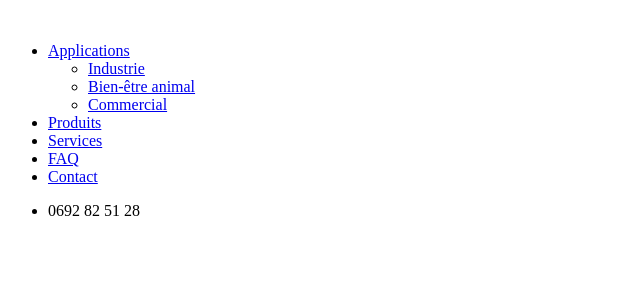
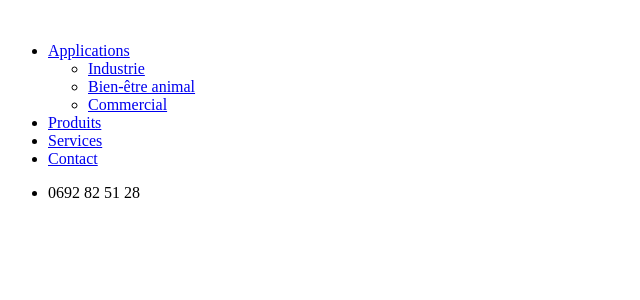
Before and after one commit to etheve-anthony/brassair, a Symfony app: template templates/navbar_lg_admin.html.twig in a window 1280 px wide. Shown: the top 300 px of the page, without its empty margins (0-640 px from the left). Run offline with Twig, Linux system fonts and the light colour scheme; the template is opened without the code that fills it, so the values that code supplies are empty; some libraries are stand-ins or nearby versions.

Commit message:
enlevement FAQ menu

```diff
--- a/templates/navbar_lg_admin.html.twig
+++ b/templates/navbar_lg_admin.html.twig
@@ -29,9 +29,6 @@
             <a class="nav-link me-3 fw-bold menu-item" href="{{ path('app_service') }}">Services</a>
           </li>
           <li class="nav-item">
-            <a class="nav-link me-3 fw-bold menu-item" href="#">FAQ</a>
-          </li>
-          <li class="nav-item">
             <a class="nav-link me-3 fw-bold menu-item" href="{{ path('app_contact_form_new') }}">Contact</a>
           </li>
         </ul>
--- a/templates/navbar_visitors_lg.html.twig
+++ b/templates/navbar_visitors_lg.html.twig
@@ -29,9 +29,6 @@
             <a class="nav-link me-3 fw-bold menu-item" href="{{ path('app_service') }}">Services</a>
           </li>
           <li class="nav-item">
-            <a class="nav-link me-3 fw-bold menu-item" href="#">FAQ</a>
-          </li>
-          <li class="nav-item">
             <a class="nav-link me-3 fw-bold menu-item" href="{{ path('app_contact_form_new') }}">Contact</a>
           </li>
         </ul>
```
